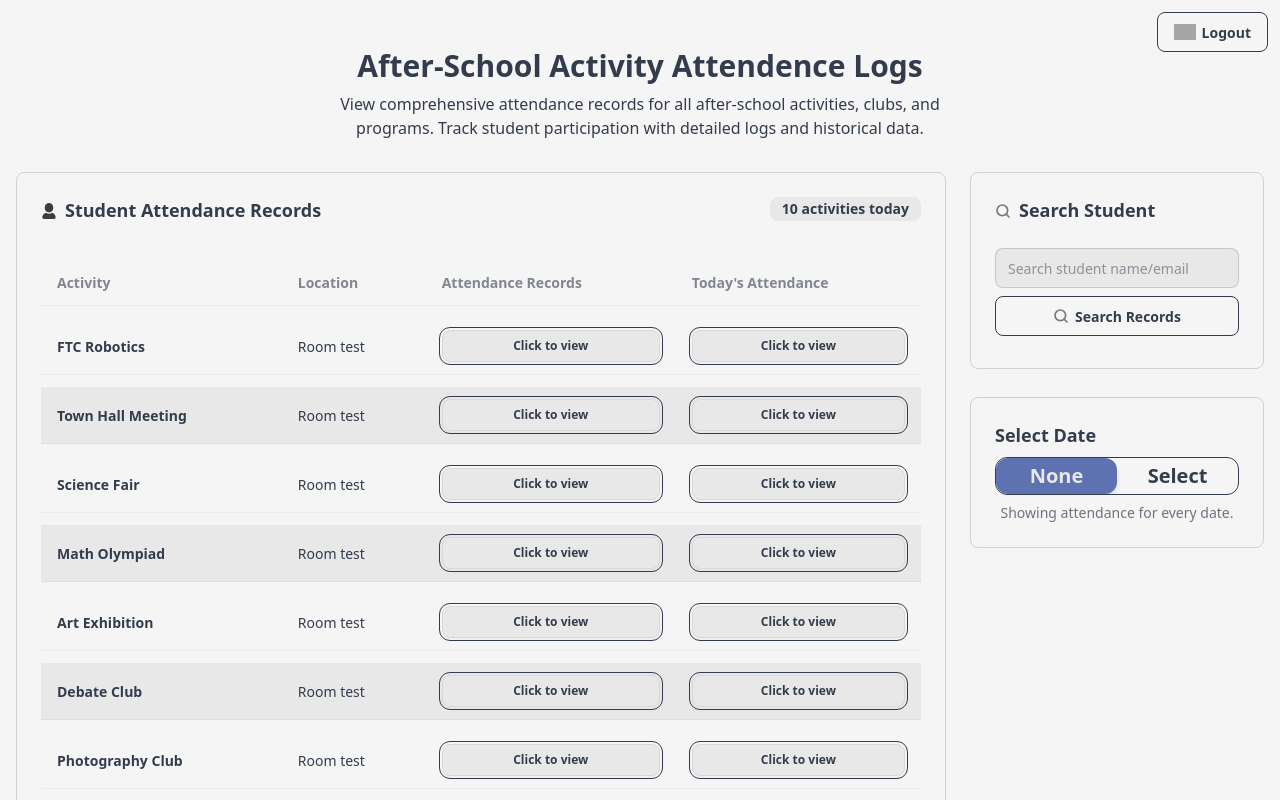
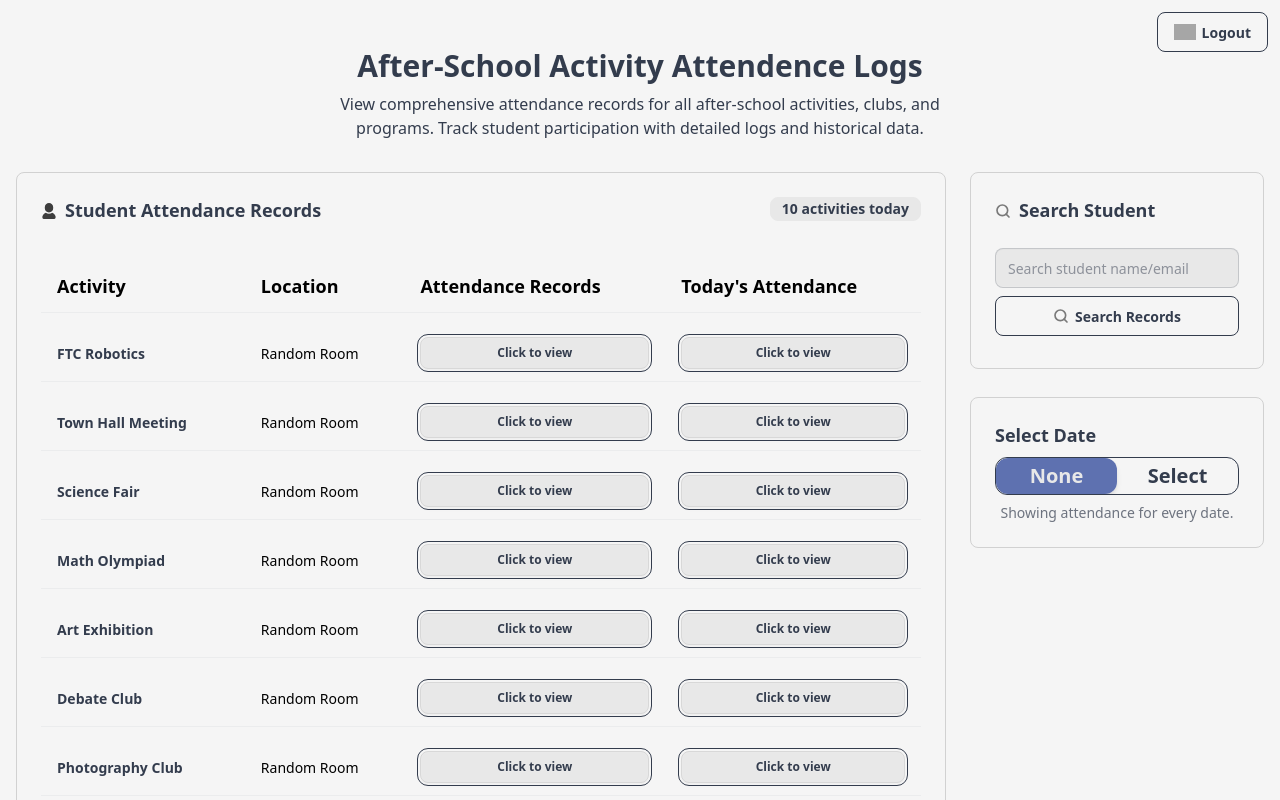
Before and after one commit to sitechtimes/nfc-afterschool, a Nuxt app in the folder frontend/: page / in a window 1280 px wide. Shown: the top 800 px of the page. Built offline with nearby package versions, Linux system fonts and the light colour scheme; grey boxes are pictures that could not be loaded.

Commit message:
Better Looking?

```diff
--- a/frontend/app/pages/index.vue
+++ b/frontend/app/pages/index.vue
@@ -24,7 +24,7 @@
     </div>
     <div class="grid grid-cols-1 lg:grid-cols-4 gap-6">
       <div class="lg:col-span-3">
-        <div class="space-y-6 card card-md overflow-x-auto">
+        <div class="space-y-6 card card-md overflow-x-auto bg-prmiary">
           <div class="card-body">
             <div class="flex justify-between">
               <h2 class="card-title flex items-center gap-2 mb-4">
@@ -38,23 +38,27 @@
                 10 activities today
               </div>
             </div>
-            <table class="table table-zebra border-spacing-y-3 w-full">
-              <thead>
+            <table class="table border-spacing-y-3 w-full bg-prmiary">
+              <thead class="border-b border-gray-300">
                 <tr>
-                  <th>Activity</th>
-                  <th>Location</th>
-                  <th>Attendance Records</th>
-                  <th>Today's Attendance</th>
+                  <th class="text-lg font-bold text-black">Activity</th>
+                  <th class="text-lg font-bold text-black">Location</th>
+                  <th class="text-lg font-bold text-black">
+                    Attendance Records
+                  </th>
+                  <th class="text-lg font-bold text-black">
+                    Today's Attendance
+                  </th>
                 </tr>
               </thead>
               <tbody>
                 <tr
                   v-for="activity in activities"
                   :key="activity"
-                  class="w-full rounded-xl"
+                  class="w-full rounded-xl border-b-2 border-gray-300"
                 >
-                  <th class="">{{ activity }}</th>
-                  <td>Room test</td>
+                  <th>{{ activity }}</th>
+                  <td class="text-black font-normal">Random Room</td>
                   <td>
                     <button
                       @click="
```
